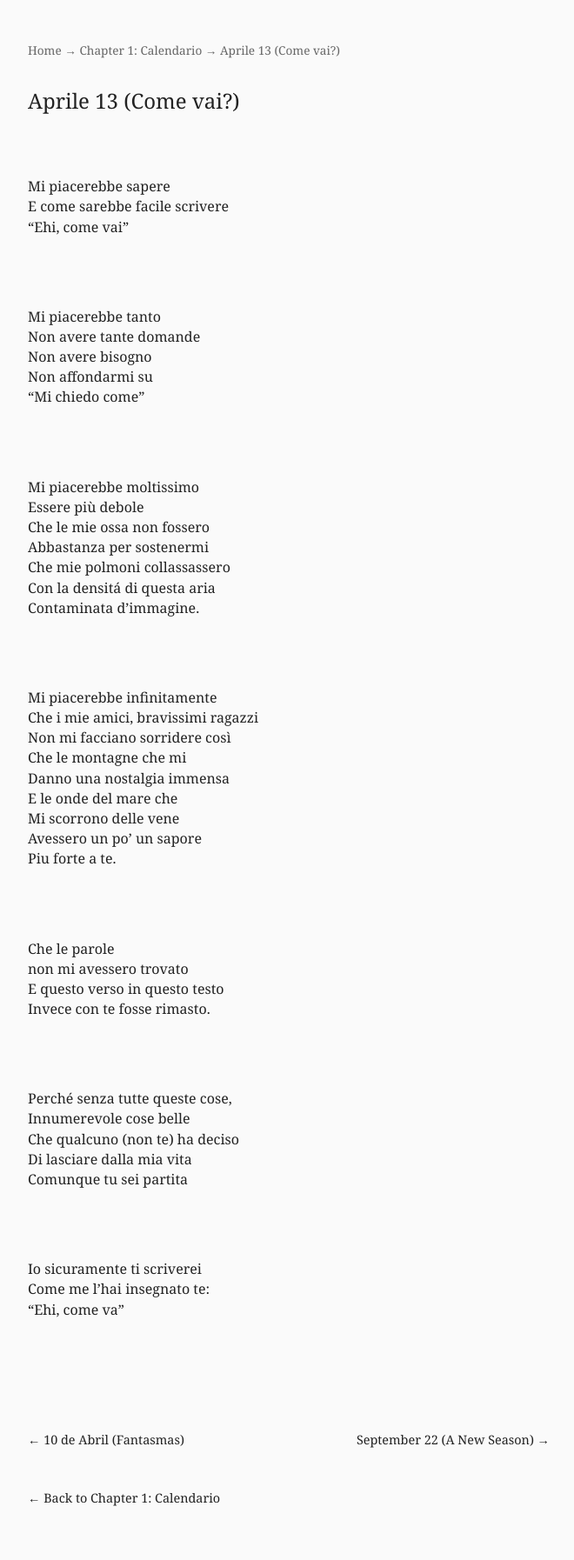
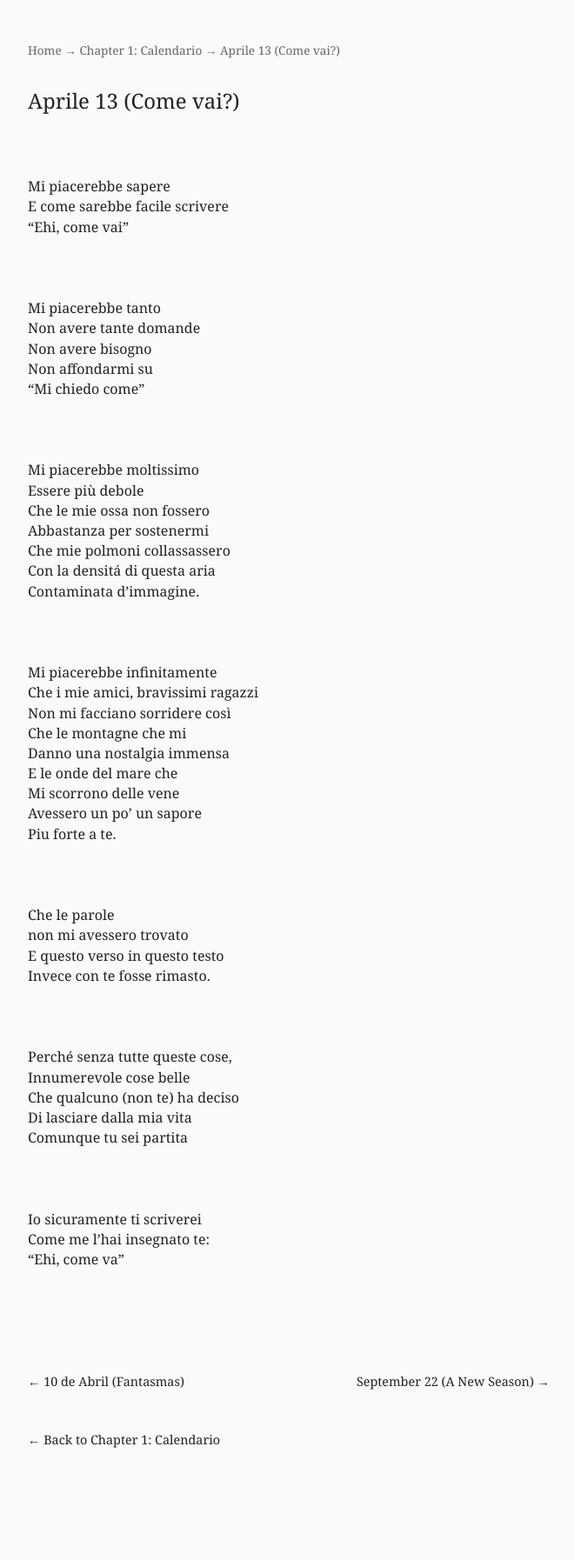
Before and after one commit to thedancingneutrino/thedancingneutrino.github.io, a Jekyll site: the page built from poems/Aprile13.md, in a window 1280 px wide. Shown: the whole page at 87% size, without its empty margins (308-968 px from the left). Built offline with Jekyll 4.4.1, drawn with Linux system fonts in a browser that asks for light colours; after the commit the page ends 1727 px from its top, so only the background shows below that.

Commit message:
Update style.css

```diff
--- a/assets/style.css
+++ b/assets/style.css
@@ -22,7 +22,7 @@ h1 {
 }
 
 .poem-content p {
-  margin-bottom: 1.1rem;
+  margin-bottom: 0.5rem;
 }
 
 .poem-blurb {
```
